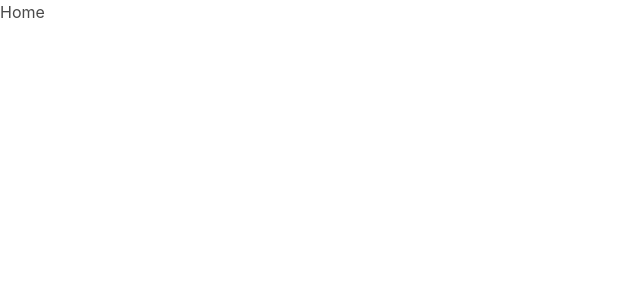
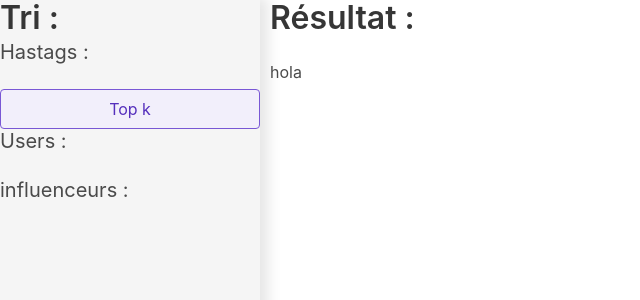
Before and after one commit to nlesne/ple-projet, a Vue app in the folder web/client/: page / in a window 1280 px wide. Shown: the top 300 px of the page, without its empty margins (0-640 px from the left). Built offline with nearby package versions, Linux system fonts and the light colour scheme.

Commit message:
create body

```diff
--- a/web/client/src/views/Home.vue
+++ b/web/client/src/views/Home.vue
@@ -1,20 +1,48 @@
 <template>
   <div class="Home">
-    <h1>Home</h1>
+    <b-sidebar
+      :fullheight="true"
+      :overlay="false"
+      open
+      :can-cancel="false">
+      <div class="title">Tri : </div>
+      <div class="subtitle"> Hastags : </div>
+      <b-button type="is-primary is-light" outlined
+        v-on:click="onHastagTopK"> Top k </b-button>
+      <div class="subtitle"> Users : </div>
+      <div class="subtitle"> influenceurs : </div>
+    </b-sidebar>
+    <div class="body">
+      <div class="title">Résultat : </div>
+      <div id="resultat">hola</div>
+    </div>
   </div>
 </template>
 
 <script>
-
 export default {
   name: '',
   props: {},
   data() {},
   components: {},
-  methods: {},
+  methods: {
+    modifyBody: function(res) {
+      console.log(res);
+      const body = document.querySelector('#resultat');
+      body.innerHTML = '';
+      const text = document.createElement('div');
+      body.appendChild(text);
+      text.innerHTML = res;
+    },
+    onHastagTopK: function() {
+      this.modifyBody('Top K K !');
+    },
+  },
 };
 </script>
 
 <style scoped>
-
+.body{
+  margin-left: 270px;
+}
 </style>
```
